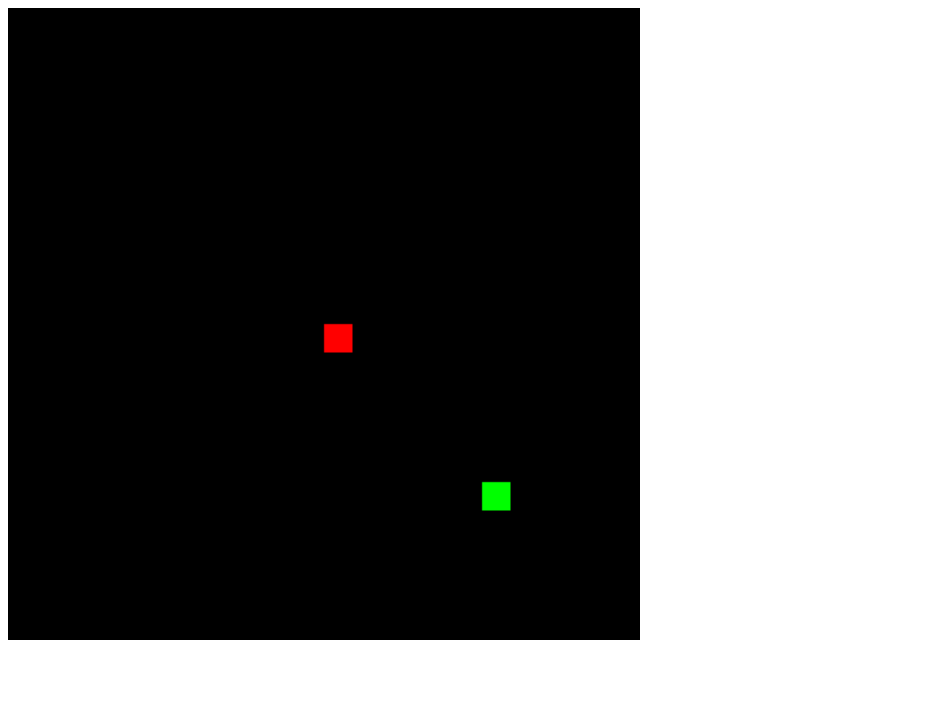
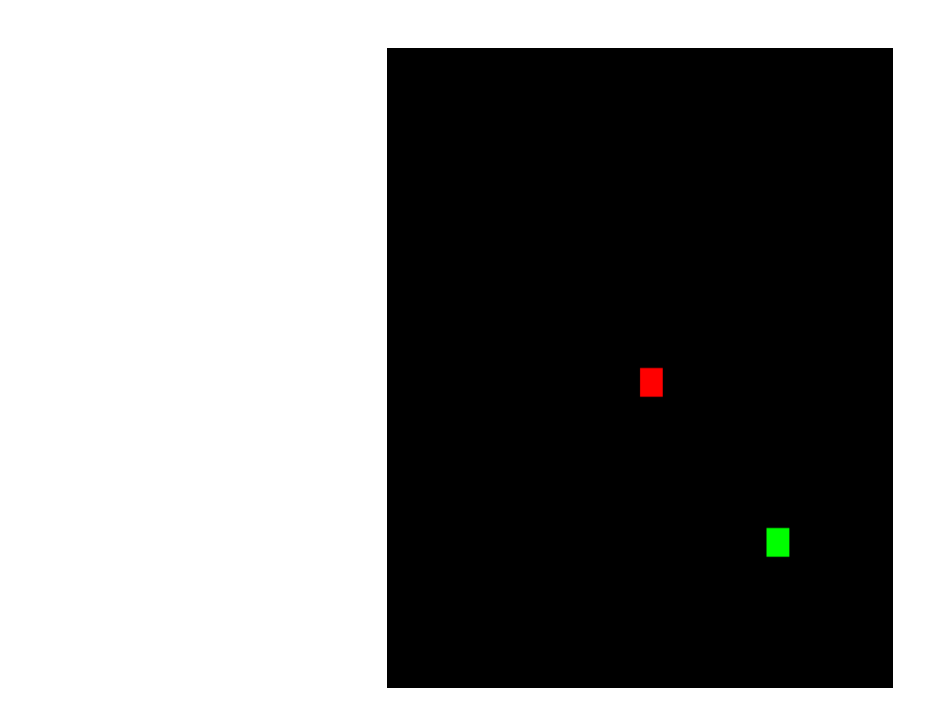
Before and after one commit to akash-karwande/Snake_game, a plain HTML site: page index.html in a window 1280 px wide. Shown: the whole page, without its empty margins (0-948 px from the left). Drawn offline with Linux system fonts and the light colour scheme.

Commit message:
Update style.css
style changes

```diff
--- a/style.css
+++ b/style.css
@@ -1,6 +1,11 @@
 #gc{
     margin:auto;
-    height: 50%;
-    width: 50%;
+    height: 80vh;
+    width: 40%;
+    padding: 40px 0;
 
 }
+
+body {
+    text-align: center;
+}
```
